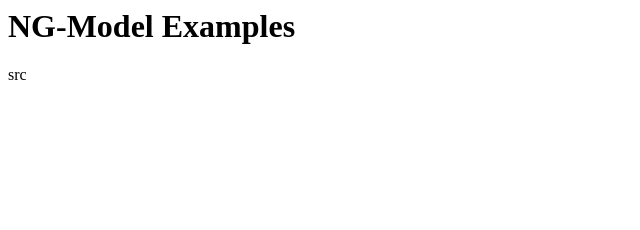
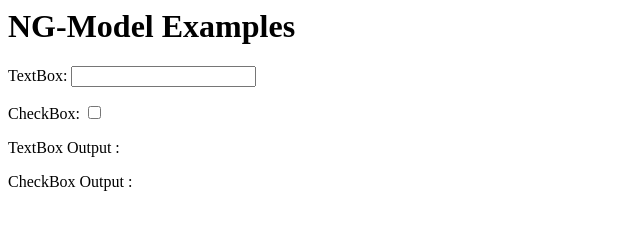
Before and after one commit to dahalNilam/angularPractice, a plain HTML site: page ng-model-example/index.html in a window 1280 px wide. Shown: the whole page, without its empty margins (0-640 px from the left). Drawn offline with nearby package versions, Linux system fonts and the light colour scheme.

Commit message:
added text and checkbox

```diff
--- a/ng-model-example/index.html
+++ b/ng-model-example/index.html
@@ -1,11 +1,25 @@
-<html>
+<html ng-app="ngModuleEx">
+
 <head>
     <title>More NG-Model Examples</title>
 </head>
-    <body>
+
+<body ng-controller="exCtrl">
     <h1>NG-Model Examples</h1>
+    <div>
+        <p>TextBox: <input type="text" ng-model="textString"></input>
+        </p>
+        <p>CheckBox: <input type="checkbox" ng-model="checkBox"></input>
+        </p>
+    </div>
+    <div>
+        <p>TextBox Output : {{textString}}</p>
+        <p>CheckBox Output : {{checkBox}}</p>
+    </div>
+
+
     <script src="angular.js"></script>
     <script src="myapp.js"></script>
-  src   </body>
 </body>
+
 </html>
--- a/ng-model-example/myapp.js
+++ b/ng-model-example/myapp.js
@@ -0,0 +1,7 @@
+var app = angular.module("ngModuleEx", []);
+
+app.controller("exCtrl", exCtrl);
+
+function exCtrl($scope) {
+
+}
```
Lines whose indentation alone changed are shown as unchanged.
